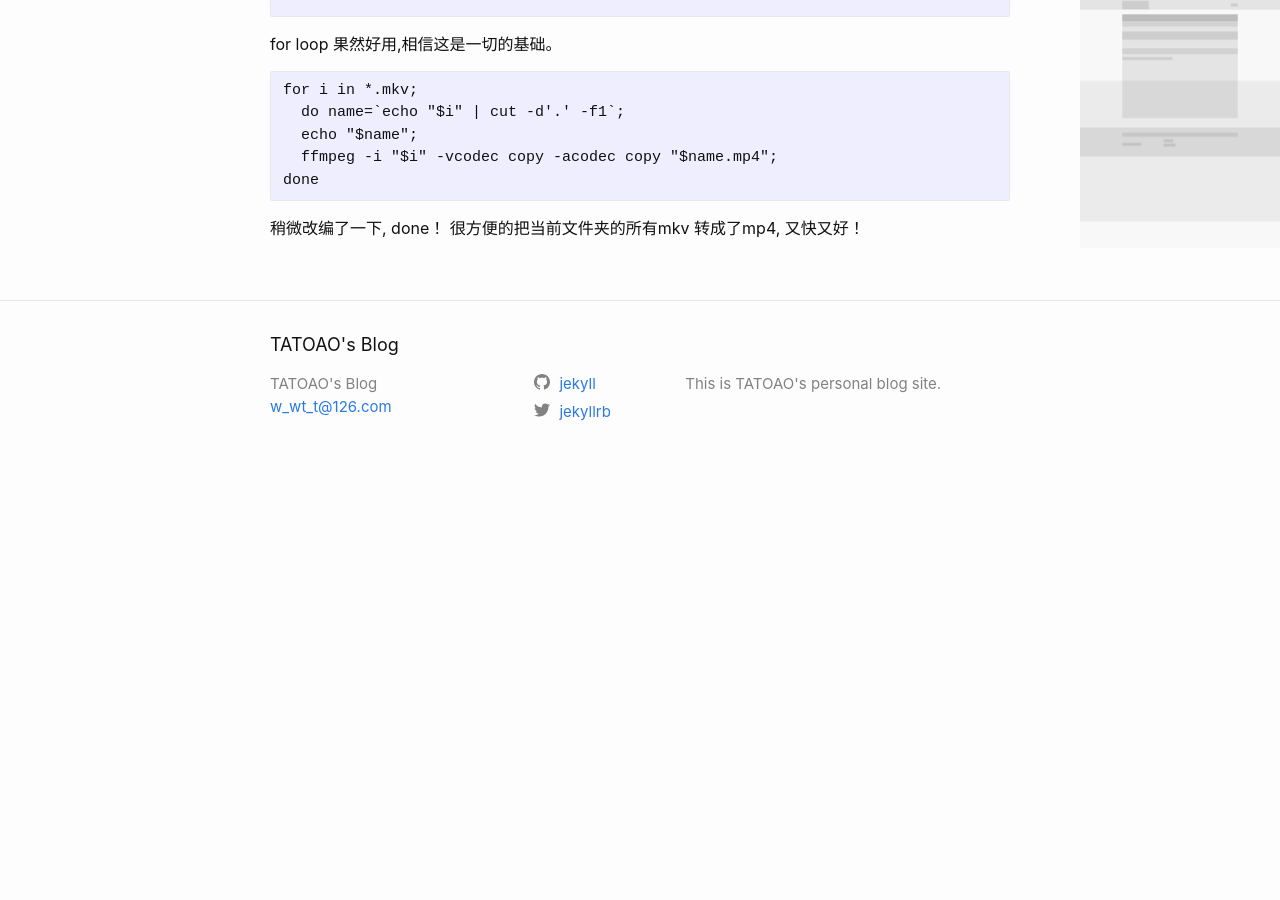
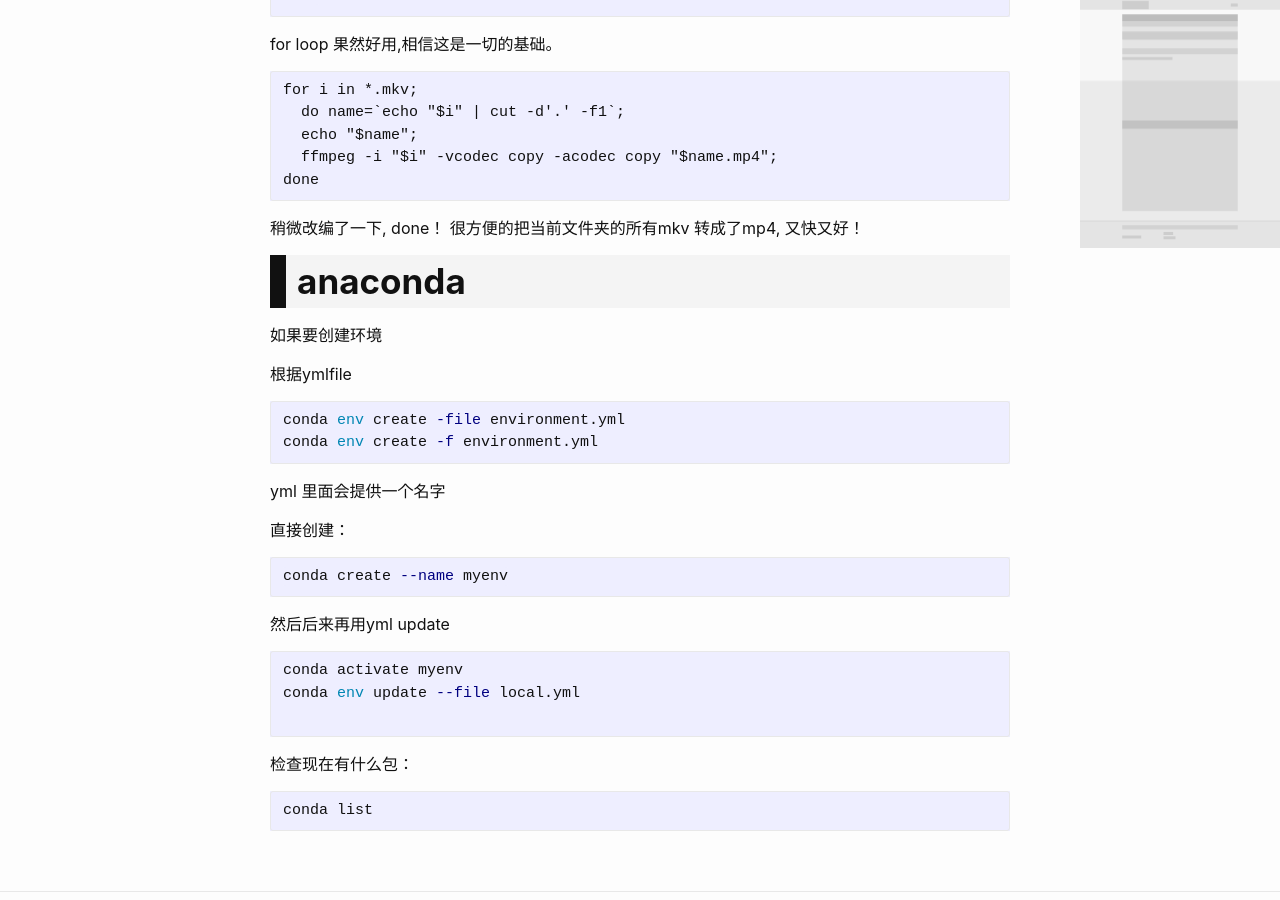
Before and after one commit to TATOAO/TATOAO.github.io, a Jekyll site: the page built from _posts/2020-07-23-TerminalCommand_Note.md, in a window 1280 px wide and 900 px high, scrolled down 513 px. Built offline with Jekyll 4.4.1, drawn with Linux system fonts in a browser that asks for light colours; our own code applies the rules of GitHub Pages for plain Markdown files; before the commit the page ends 996 px from its top, so only the background shows below that.

Commit message:
update posts

````diff
--- a/_posts/2020-07-23-TerminalCommand_Note.md
+++ b/_posts/2020-07-23-TerminalCommand_Note.md
@@ -25,3 +25,34 @@
 ```
 稍微改编了一下, done！
 很方便的把当前文件夹的所有mkv 转成了mp4, 又快又好！
+
+# anaconda
+
+如果要创建环境
+
+
+根据ymlfile
+```bash
+conda env create -file environment.yml
+conda env create -f environment.yml
+```
+yml 里面会提供一个名字
+
+
+直接创建：
+```bash
+conda create --name myenv
+```
+
+然后后来再用yml update
+```bash
+conda activate myenv
+conda env update --file local.yml
+
+```
+
+检查现在有什么包：
+
+```bash
+conda list
+```
````
Also changed, not shown: 2 other files.
